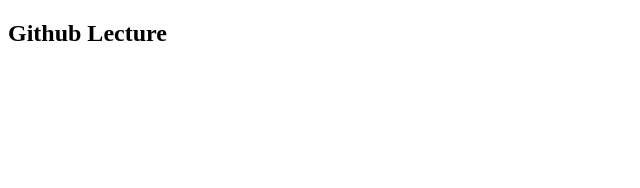
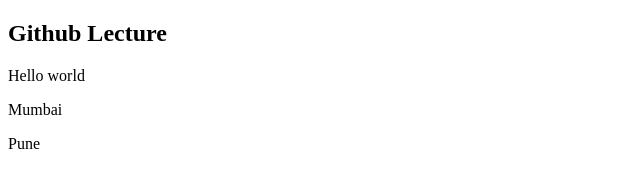
Before and after one commit to Ishaj3009/Manager, a plain HTML site: page index.html in a window 1280 px wide. Shown: the whole page, without its empty margins (0-640 px from the left). Drawn offline with Linux system fonts and the light colour scheme.

Commit message:
para dala
Mumbai

:wq
:qa

P

Pu

Pune

```diff
--- a/index.html
+++ b/index.html
@@ -7,5 +7,8 @@
 </head>
 <body>
     <h2>Github Lecture</h2>
+    <p>Hello world</p>
+    <p>Mumbai</p>
+    <p>Pune</p>
 </body>
 </html>
```
